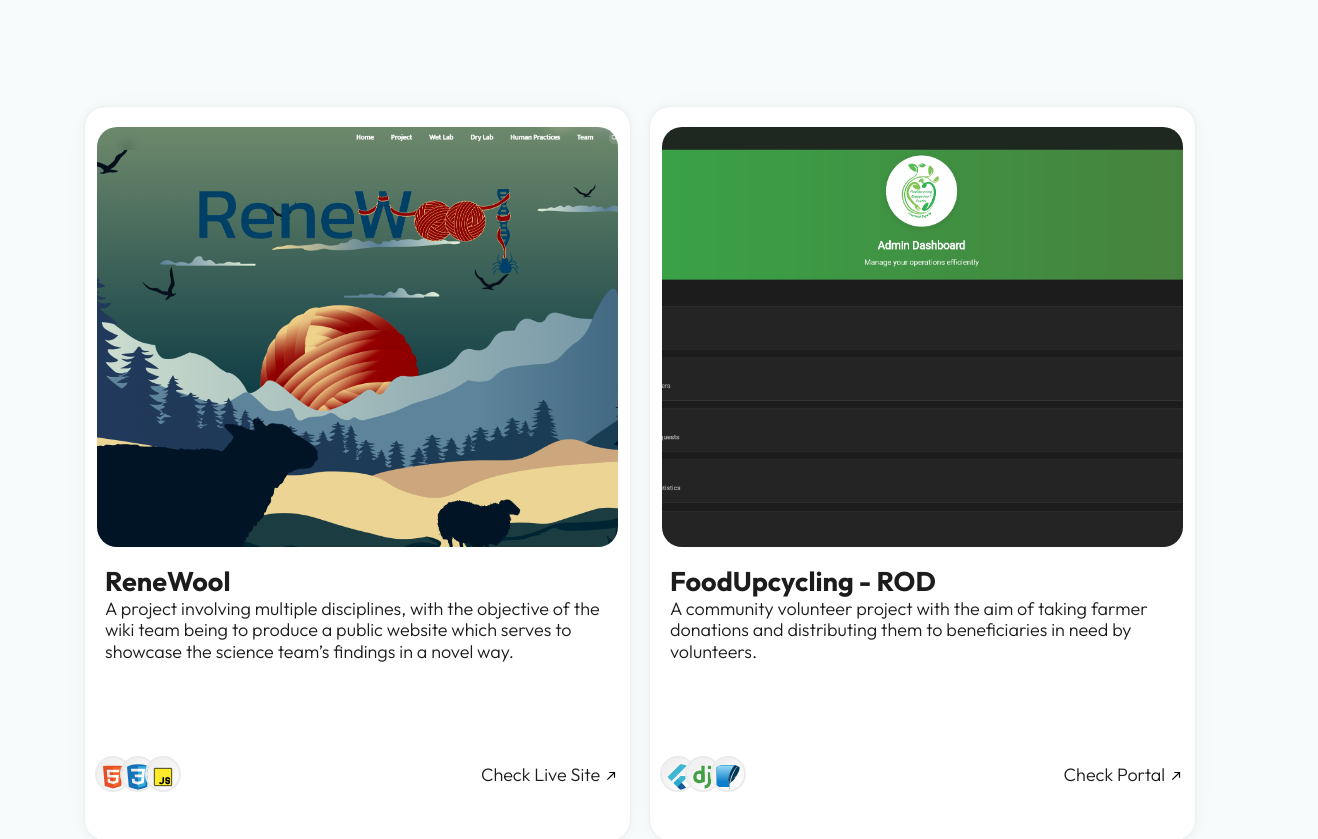
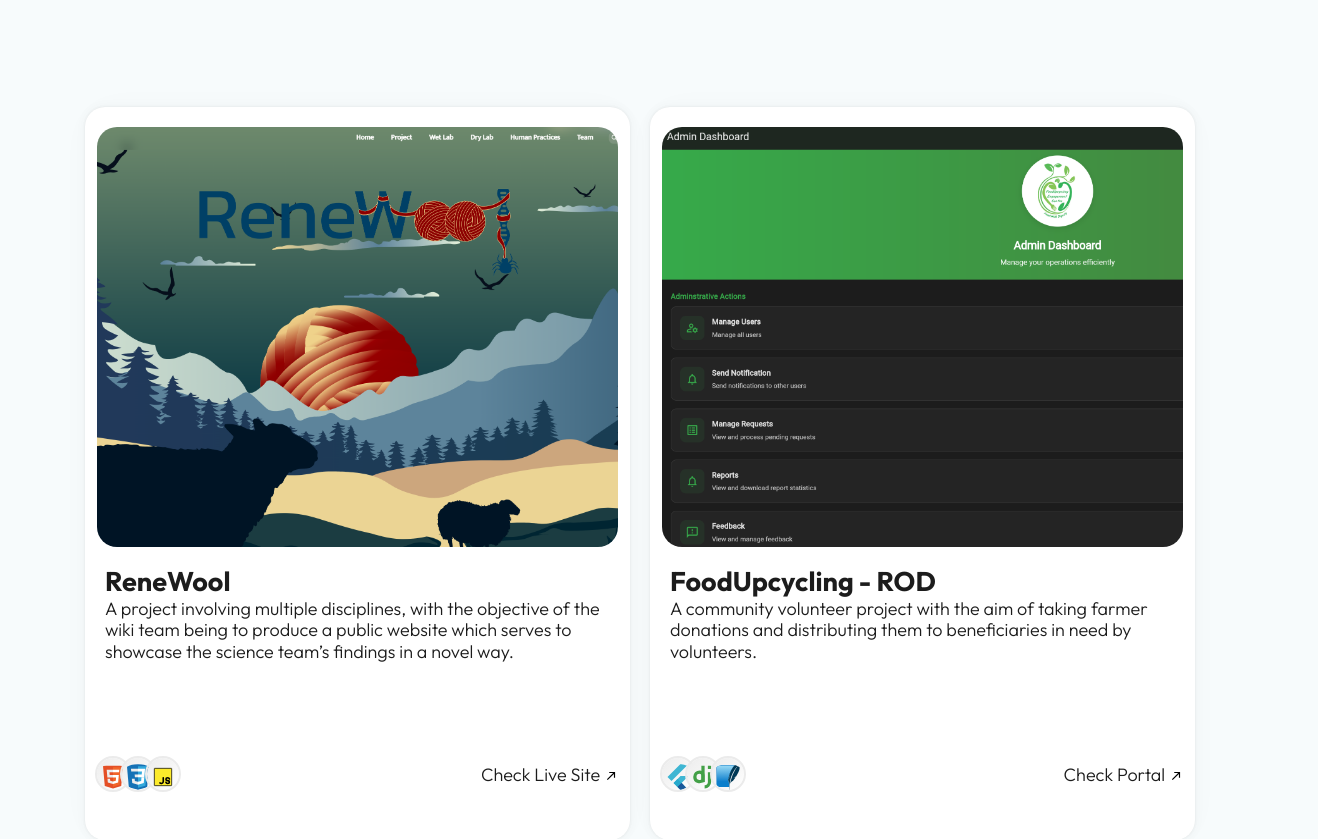
Before and after one commit to NimaShariatz/profile_page, a React (Vite) app: page / in a window 1280 px wide. Shown: the part 3180-4019 px from the top of the page, 1318 px wide, since content can reach past the window. Built offline with nearby package versions, Linux system fonts and the light colour scheme.

Commit message:
image correction on project section

```diff
--- a/src/components/Project/Project_sect.jsx
+++ b/src/components/Project/Project_sect.jsx
@@ -149,7 +149,7 @@ const Project_sect = () => {
 
 
             <div className='a_project'>
-              <img style={{borderRadius:"20px", width:"100%", height:"420px", objectFit:"cover", objectPosition:"top"}} src={upcycle} alt="University of Alberta"/>
+              <img style={{borderRadius:"20px", width:"100%", height:"420px", objectFit:"cover", objectPosition:"left top"}} src={upcycle} alt="FoodUpcycling"/>
               <h2 style={{paddingInline: "8px", paddingTop: "18px"}}>FoodUpcycling - ROD</h2>
               <p style={{paddingInline: "8px", minHeight: "130px"}}>
                 A community volunteer project with the aim of taking farmer donations and distributing them to beneficiaries in need by volunteers.
@@ -189,7 +189,7 @@ const Project_sect = () => {
 
 
             <div className='a_project'>
-              <img style={{borderRadius:"20px", width:"100%", height:"420px", objectFit:"cover", objectPosition:"bottom"}} src={henning_logo} alt="University of Alberta"/>
+              <img style={{borderRadius:"20px", width:"100%", height:"420px", objectFit:"cover", objectPosition:"bottom"}} src={henning_logo} alt="Henning the Navigator"/>
                 <h2 style={{paddingInline: "8px", paddingTop: "18px"}}>Henning the Navigator</h2>
                 <p style={{paddingInline: "8px", minHeight: "130px"}}>
                   A map navigation tool for the flight simulator IL-2 Sturmovik: Great Battles. Wavepoints on a map are set with distance, speed and heading which output
```
